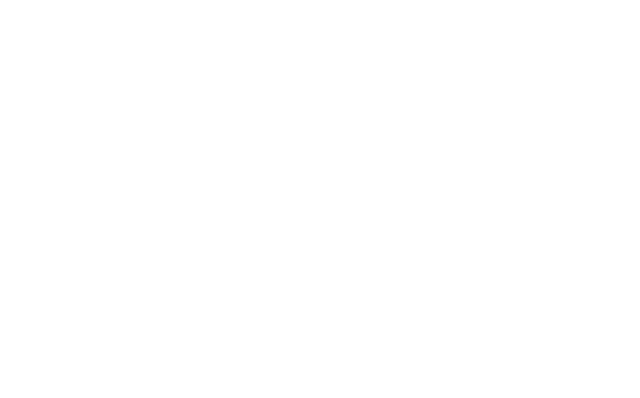
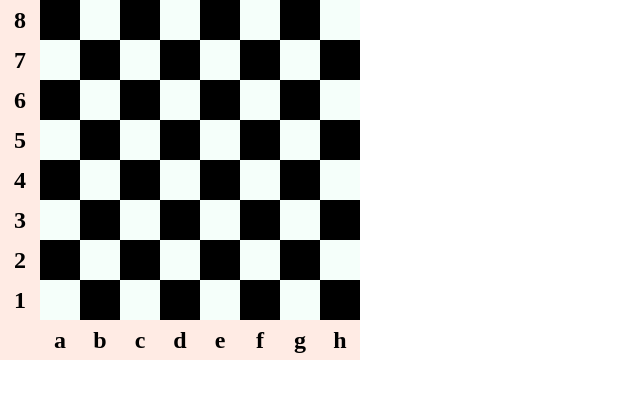
Before and after one commit to STih07/atomChess, a website with bundled scripts: page index.html in a window 1280 px wide. Shown: the whole page, without its empty margins (0-640 px from the left). Built offline with nearby package versions, Linux system fonts and the light colour scheme.

Commit message:
Add Chess Board with Squares with IDs from js & Styles

```diff
--- a/src/app.ts
+++ b/src/app.ts
@@ -6,6 +6,35 @@
 //   jsdom: { file: './index.html' },
 // });
 
-export function test(x: number): number {
-  return x + 1;
-}
+// document.body.innerHTML = `<b>Hello</b>`;
+
+const app = document.getElementById('app') as HTMLElement;
+
+const range = (amount: number): Array<number> => Array.from<number>(Array(amount).keys());
+
+const letters = ['a', 'b', 'c', 'd', 'e', 'f', 'g', 'h'];
+
+const rows = range(8).map(
+    (number) => letters.map(
+        letter => ({letter: letter, number: 8 - number}))
+);
+
+
+app.innerHTML =
+    rows.map(
+    (row, index) => (
+        `<div class="row">
+            <div class="infosquare">${row.length - index}</div>
+            ${row.map(
+                square => `<div class="square" id="${square.letter + square.number}"></div>`
+            ).join('')}
+        </div>`
+        )
+    ).join('')
+    +
+    `<div class="row">
+        <div class="infosquare"></div>
+        ${letters.map(
+            letter => `<div class="infosquare">${letter}</div>`
+        ).join('')}
+    </div>`;
--- a/src/main.css
+++ b/src/main.css
@@ -0,0 +1,32 @@
+* {
+    margin: 0;
+    padding: 0;
+    border: 0;
+}
+
+.row {
+    height: 2.5rem;
+    display: flex;
+}
+
+.infosquare {
+    display: flex;
+    background: rgb(255, 235, 228);
+    align-items: center;
+    font-size: 1.5rem;
+    font-weight: bold;
+    justify-content: center;
+}
+
+.row .square, .row .infosquare {
+    height: 100%;
+    width: 2.5rem;
+}
+
+.row:nth-child(odd) .square:nth-child(odd), .row:nth-child(even) .square:nth-child(even)  {
+    background-color: mintcream;
+}
+
+.row:nth-child(odd) .square:nth-child(even), .row:nth-child(even) .square:nth-child(odd)  {
+    background-color: black;
+}
```
Also changed, not shown: index.html (+2 -1 lines).
